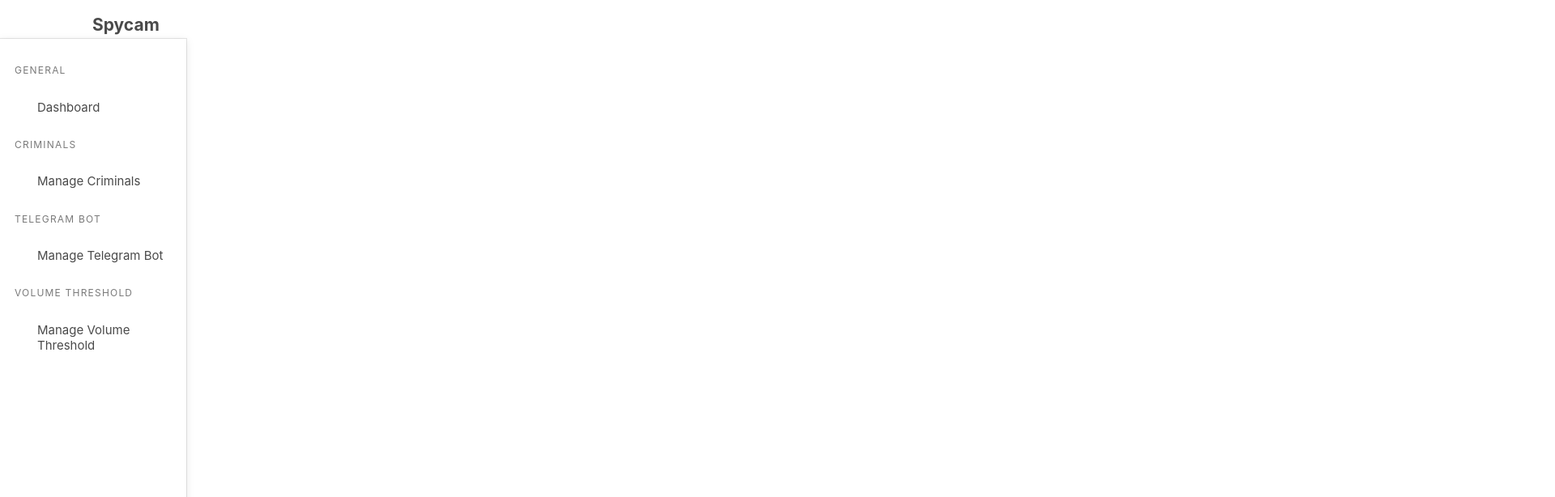
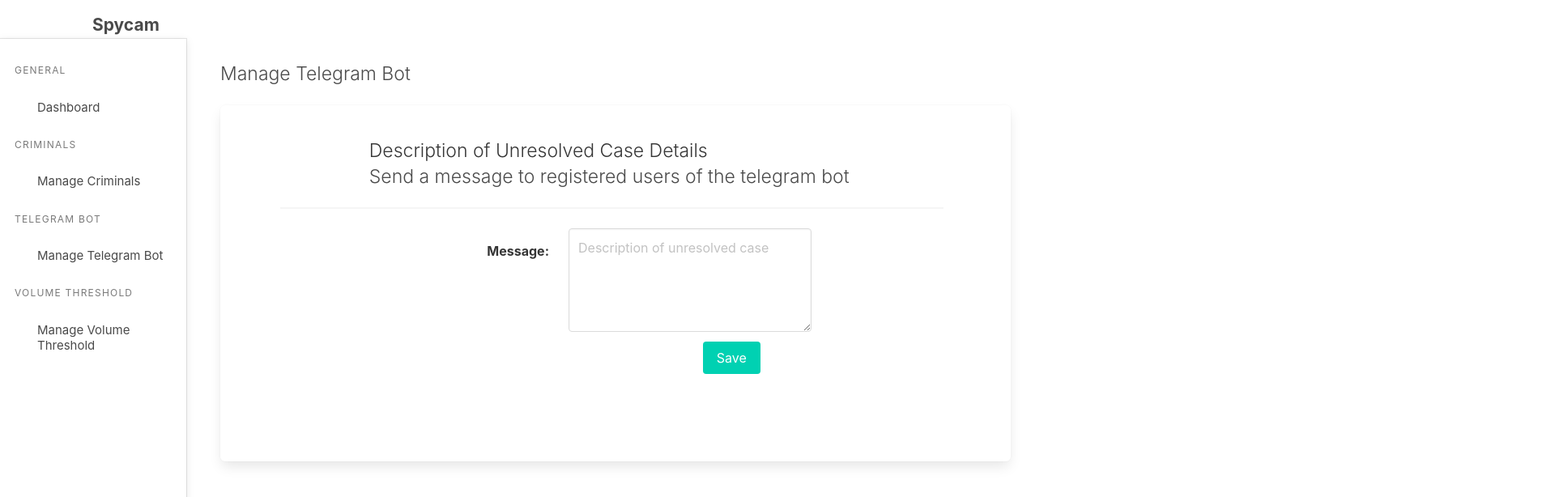
Before and after one commit to maryheng/iot_ca2_adminconsole, a Vue app: page /sendunresolvedmsg in a window 1280 px wide. Shown: the top 614 px of the page at 81% size, 1920 px wide, since content can reach past the window. Built offline with nearby package versions, Linux system fonts and the light colour scheme.

Commit message:
Chnages to unresolved message UI.

```diff
--- a/src/components/layout/Sidebar.vue
+++ b/src/components/layout/Sidebar.vue
@@ -17,7 +17,7 @@
     Telegram Bot
   </p>
   <ul class="menu-list">
-    <router-link :to=" { path: '/telegram'} "><li><a>Manage Telegram Bot</a></li></router-link>
+    <router-link :to=" { path: '/telegrambot'} "><li><a>Manage Telegram Bot</a></li></router-link>
   </ul>
   <p class="menu-label">
     Volume Threshold
--- a/src/router/index.js
+++ b/src/router/index.js
@@ -7,6 +7,8 @@ import AddCriminal from '../views/Criminals/AddCriminal.vue'
 import UpdateCriminal from '../views/Criminals/UpdateCriminal.vue'
 
 import TelegramBot from '../views/TelegramBot/TelegramBot.vue'
+import SendUnresolvedMsg from '../views/TelegramBot/SendUnresolvedMsg.vue'
+
 import VolumeThreshold from '../views/VolumeThreshold/VolumeThreshold.vue'
 
 Vue.use(Router)
@@ -41,6 +43,11 @@ export default new Router({
       component: TelegramBot
     },
     {
+      path: '/sendunresolvedmsg',
+      name: 'SendUnresolvedMsg',
+      component: SendUnresolvedMsg
+    },
+    {
       path: '/volumethreshold',
       name: 'VolumeThreshold',
       component: VolumeThreshold
--- a/src/views/Criminals/Criminals.vue
+++ b/src/views/Criminals/Criminals.vue
@@ -57,7 +57,7 @@ export default {
   methods: {
     // Click "Edit" Button -> routes user to update page
     onActions (action, data) {
-      router.push({ name: 'UpdateStaff', params: { staffId: action.data.staffId } })
+      router.push({ name: 'UpdateCriminal', params: { staffId: action.data.staffId } })
     }
   }
 }
--- /dev/null
+++ b/src/views/TelegramBot/SendUnresolvedMsg.vue
@@ -0,0 +1,113 @@
+<template>
+  <div id="addcriminalContainer">
+    <p class="subtitle is-4">Manage Telegram Bot</p>
+    <div class="box">
+      <div class="innerContainer">
+        <br>
+        <div class="header">
+          <p class="title is-4">Description of Unresolved Case Details</p>
+          <p class="subtitle is-5">Send a message to registered users of the telegram bot</p>
+        </div>
+        <hr>
+
+        <!-- Form Validation -->
+        <form @submit.prevent="validateBeforeSubmit">
+          <!--Input field for Name-->
+          <div class="field is-horizontal">
+            <div class="field-label is-normal">
+              <label class="label">Message:</label>
+            </div>
+            <div class="field-body">
+              <div class="field is-grouped">
+                <p class="control">
+                  <textarea class="textarea" type="text" placeholder="Description of unresolved case"
+                  v-validate="'required|max:100'"
+                  :class="{'input': true, 'is-danger': errors.has('volume') }"
+                  name="message" v-model="message">
+                  </textarea>
+                  <span v-show="errors.has('message')" class="help is-danger">{{ errors.first('message') }}</span>
+                </p>
+              </div>
+            </div>
+          </div>
+
+          <!-- Save Button -->
+          <div id="saveCriminalBtn">
+            <div class="field is-horizontal">
+              <div class="field-label">
+              </div>
+              <div class="field-body">
+                <div class="field">
+                  <div class="control">
+                    <button class="button is-primary" :disabled="isDisabled">
+                      Save
+                    </button>
+                  </div>
+                </div>
+              </div>
+            </div>
+          </div>
+        </form>
+      </div>
+    </div>
+  </div>
+</template>
+
+<script>
+export default {
+  data () {
+    return {
+      message: '',
+      isDisabled: false
+    }
+  },
+  methods: {
+    // Validation on Submit
+    validateBeforeSubmit () {
+
+    }
+  }
+}
+</script>
+
+<style>
+#addcriminalContainer p {
+  font-size: 23px;
+  font-weight: 300;
+}
+
+#addcriminalContainer .box {
+  padding-bottom: 11%;
+}
+
+.innerContainer {
+  margin: 0 auto;
+  position: relative;
+  margin-right: -150%;
+}
+
+hr {
+  width: 35%;
+  margin-left: 2.3%;
+}
+
+.field {
+  margin: 0 auto;
+}
+
+.input {
+  width: 300px;
+}
+
+.header {
+  margin-left: 7%;
+}
+
+#saveCriminalBtn {
+  margin-left: 8.5%;
+}
+
+input {
+  margin-top: 5%;
+}
+</style>
--- a/src/views/TelegramBot/TelegramBot.vue
+++ b/src/views/TelegramBot/TelegramBot.vue
@@ -0,0 +1,71 @@
+<template>
+  <div id="criminalsContainer">
+    <p class="subtitle is-4">Manage Criminals</p>
+    <div class="box">
+      <router-link to="/addcriminal">
+        <button type="submit" class="button is-info">Add a Criminal</button>
+      </router-link>
+
+      <!--Vue Table-->
+      <vuetable
+      ref="vuetable"
+      :api-url="apiUrl"
+      :fields="fields"
+      @onBtnClick="onActions"
+      ></vuetable>
+    </div>
+  </div>
+</template>
+
+<script>
+import Vuetable from '../../components/vuetable/Vuetable.vue'
+import CustomActions from '../../components/vuetable/CustomActions.vue'
+
+export default {
+  components: {
+    Vuetable,
+    CustomActions
+  },
+  data () {
+    return {
+      apiUrl: 'insertURLhere',
+      fields:
+      [
+        {
+          name: '__sequence', // index number for rows in vuetable
+          title: '#',
+          titleClass: 'center aligned',
+          dataClass: 'right aligned'
+        },
+        {
+          name: 'Name',
+          title: 'Name'
+        },
+        {
+          name: 'Description',
+          title: 'Description'
+        },
+        {
+          name: '__component:custom-actions',
+          title: 'Actions',
+          titleClass: 'center aligned',
+          dataClass: 'center aligned'
+        }
+      ]
+    }
+  },
+  methods: {
+    // Click "Edit" Button -> routes user to update page
+    onActions (action, data) {
+      router.push({ name: 'SendUnresolvedMsg', params: { staffId: action.data.staffId } })
+    }
+  }
+}
+</script>
+
+<style>
+#criminalsContainer > p {
+  font-size: 23px;
+  font-weight: 300;
+}
+</style>
```
Also changed, not shown: src/views/TelegramBot/SendFalseAlarmMsg.vue (deleted).
